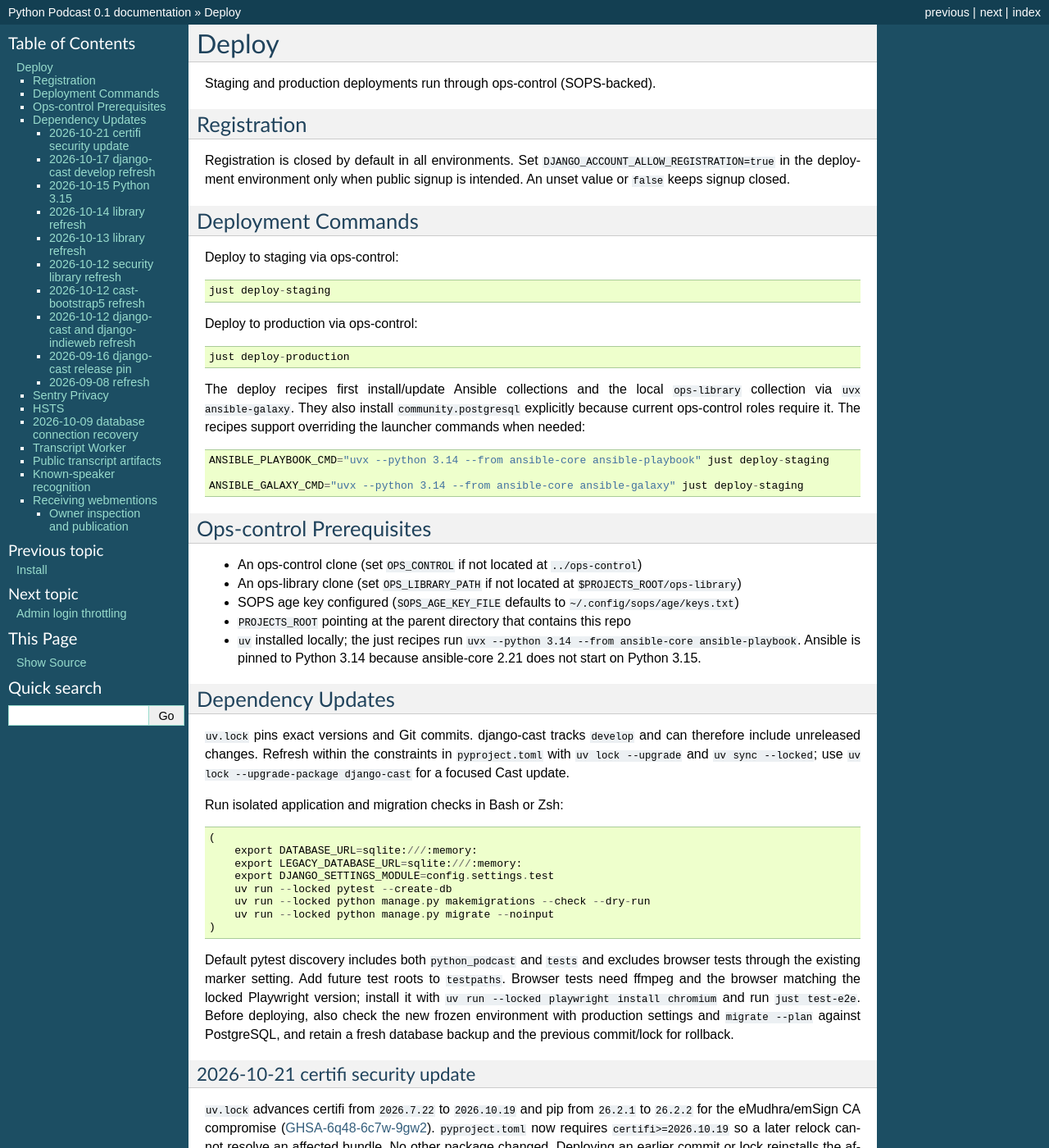
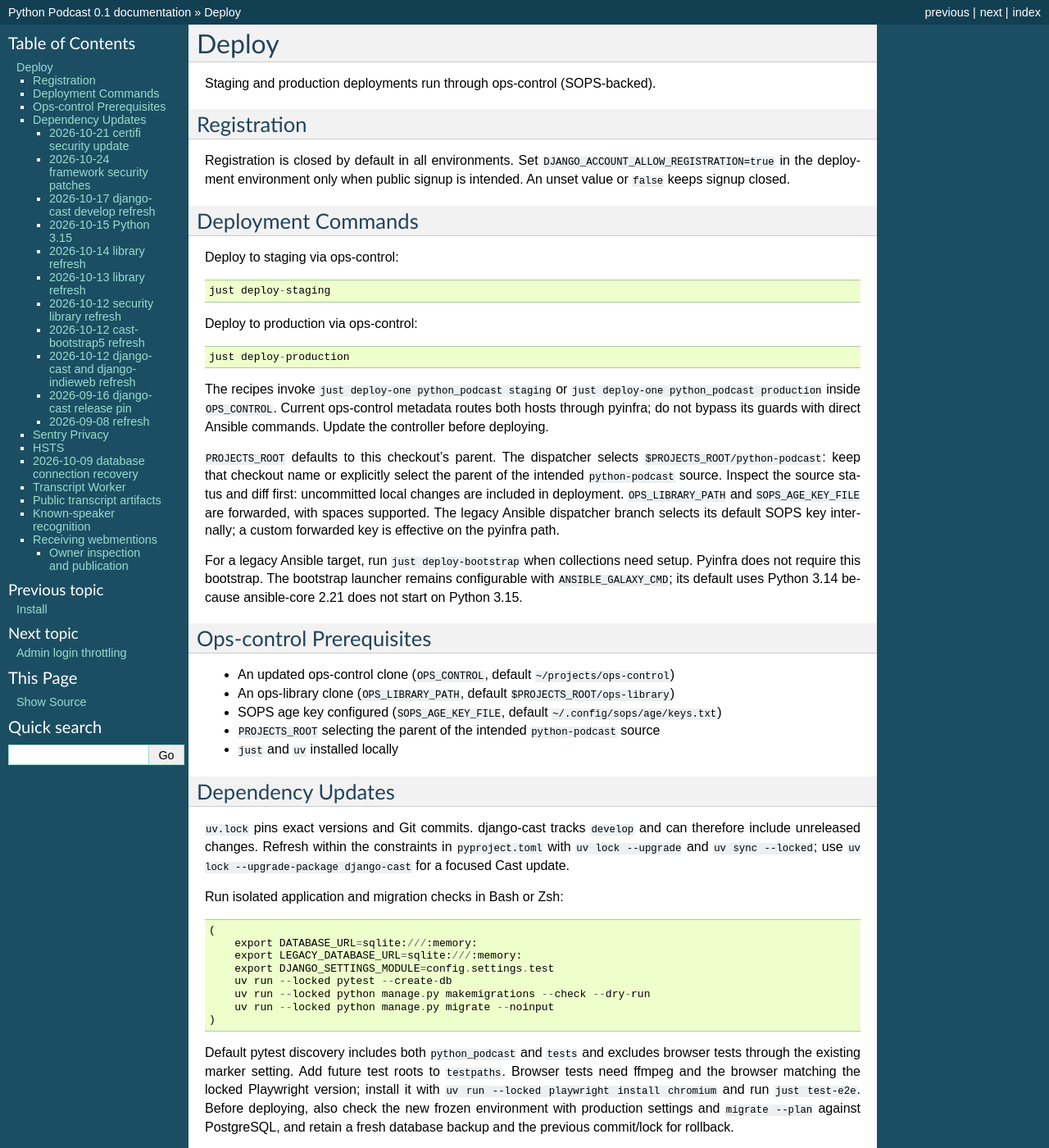
Before and after one commit to ephes/python-podcast, a Sphinx documentation site: the page built from docs/deploy.rst, in a window 1280 px wide and 1400 px high. Shown: the whole window at 82% size. Built offline with Sphinx 7.4.7, drawn with Linux system fonts in a browser that asks for light colours; some of the changed text lies outside the part shown.

Commit message:
Apply Django and Wagtail security patches and dispatch deploys centrally

```diff
--- a/README.rst
+++ b/README.rst
@@ -132,8 +132,10 @@
 ----------
 
 Production deployments run via ops-control (SOPS-backed). Use ``just deploy-production``.
-The just deploy recipes bootstrap Ansible collections via ``uvx`` before running the
-ops-control playbook.
+The just deploy recipes call ops-control's ``deploy-one`` dispatcher, which
+selects the engine and safety guards per host. ``just deploy-bootstrap`` is a
+manual setup step only for legacy Ansible targets; pyinfra does not need it.
+See ``docs/deploy.rst`` for source selection and prerequisites.
 
 
 
--- a/docs/deploy.rst
+++ b/docs/deploy.rst
@@ -21,24 +21,32 @@
 
     just deploy-production
 
-The deploy recipes first install/update Ansible collections and the local ``ops-library``
-collection via ``uvx ansible-galaxy``. They also install ``community.postgresql`` explicitly
-because current ops-control roles require it. The recipes support overriding the launcher
-commands when needed::
+The recipes invoke ``just deploy-one python_podcast staging`` or
+``just deploy-one python_podcast production`` inside ``OPS_CONTROL``. Current
+ops-control metadata routes both hosts through pyinfra; do not bypass its guards
+with direct Ansible commands. Update the controller before deploying.
 
-    ANSIBLE_PLAYBOOK_CMD="uvx --python 3.14 --from ansible-core ansible-playbook" just deploy-staging
+``PROJECTS_ROOT`` defaults to this checkout's parent. The dispatcher selects
+``$PROJECTS_ROOT/python-podcast``: keep that checkout name or explicitly select
+the parent of the intended ``python-podcast`` source. Inspect the source status
+and diff first: uncommitted local changes are included in deployment.
+``OPS_LIBRARY_PATH`` and ``SOPS_AGE_KEY_FILE`` are forwarded, with spaces supported.
+The legacy Ansible dispatcher branch selects its default SOPS key internally;
+a custom forwarded key is effective on the pyinfra path.
 
-    ANSIBLE_GALAXY_CMD="uvx --python 3.14 --from ansible-core ansible-galaxy" just deploy-staging
+For a legacy Ansible target, run ``just deploy-bootstrap`` when collections need
+setup. Pyinfra does not require this bootstrap. The bootstrap launcher remains
+configurable with ``ANSIBLE_GALAXY_CMD``; its default uses Python 3.14 because
+ansible-core 2.21 does not start on Python 3.15.
 
 Ops-control Prerequisites
 -------------------------
 
-* An ops-control clone (set ``OPS_CONTROL`` if not located at ``../ops-control``)
-* An ops-library clone (set ``OPS_LIBRARY_PATH`` if not located at ``$PROJECTS_ROOT/ops-library``)
-* SOPS age key configured (``SOPS_AGE_KEY_FILE`` defaults to ``~/.config/sops/age/keys.txt``)
-* ``PROJECTS_ROOT`` pointing at the parent directory that contains this repo
-* ``uv`` installed locally; the just recipes run ``uvx --python 3.14 --from ansible-core ansible-playbook``.
-  Ansible is pinned to Python 3.14 because ansible-core 2.21 does not start on Python 3.15.
+* An updated ops-control clone (``OPS_CONTROL``, default ``~/projects/ops-control``)
+* An ops-library clone (``OPS_LIBRARY_PATH``, default ``$PROJECTS_ROOT/ops-library``)
+* SOPS age key configured (``SOPS_AGE_KEY_FILE``, default ``~/.config/sops/age/keys.txt``)
+* ``PROJECTS_ROOT`` selecting the parent of the intended ``python-podcast`` source
+* ``just`` and ``uv`` installed locally
 
 Dependency Updates
 ------------------
@@ -78,6 +86,22 @@
 resolve an affected bundle. No other package changed. Deploying an earlier
 commit or lock reinstalls the affected certifi and pip versions; restart the
 application after syncing so running processes load the new bundle.
+
+2026-10-24 framework security patches
+~~~~~~~~~~~~~~~~~~~~~~~~~~~~~~~~~~~~~
+
+The lock updates only Django 6.1.1 to 6.1.2 and Wagtail 8.0 to 8.0.1. All other
+locked packages and Git revisions remain unchanged, including django-cast
+``ddcc44d9`` (0.2.68), certifi 2026.10.19 and pip 26.2.2. Do not deploy an older
+lock that lowers those certificate trust fixes.
+
+Python 3.15.1 is configured separately by ops-control; this application lock
+alone does not upgrade a host interpreter. Testing this maintenance stack does
+not extend official runtime support: Django's Python 3.15 support is expected in
+6.1.3, and Wagtail's published support matrix currently stops at Python 3.14.
+Use the exact qualified source/controller and stage the rollout before production.
+Keep fresh database and host-local private-media recovery evidence before any
+migration; a code rollback does not reverse schema or stored transcript changes.
 
 2026-10-17 django-cast develop refresh
 ~~~~~~~~~~~~~~~~~~~~~~~~~~~~~~~~~~~~
```
Also changed, not shown: 3 other files.
